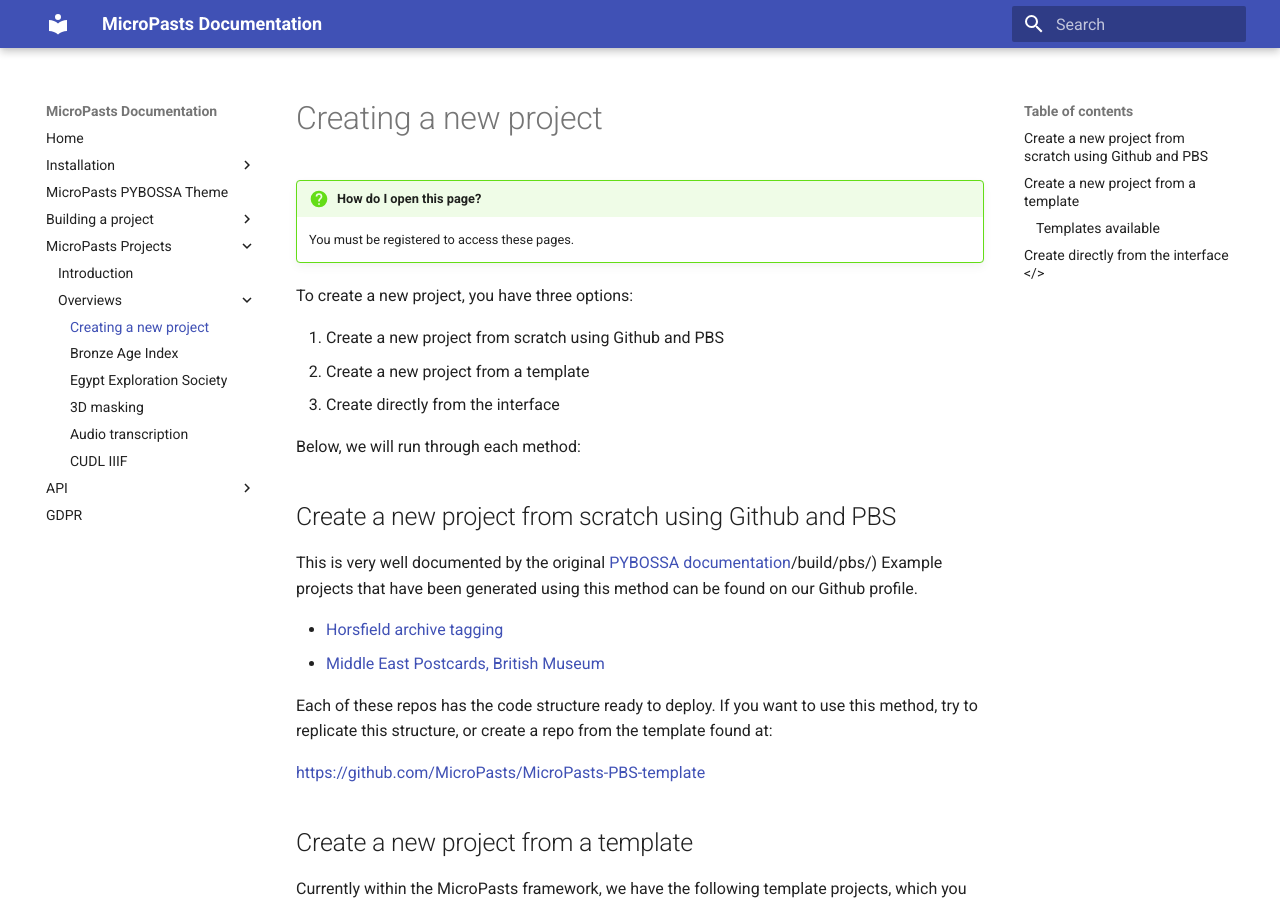
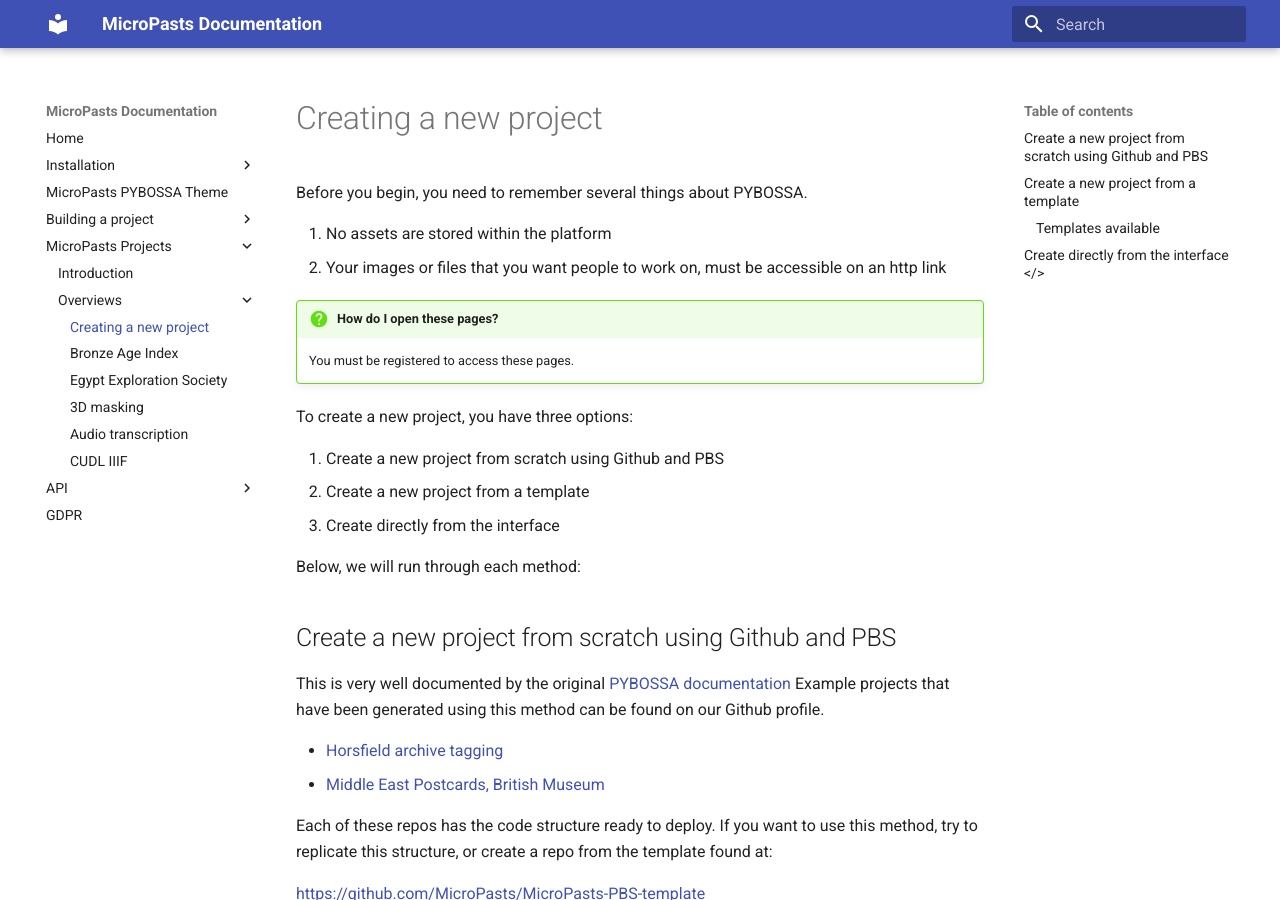
Before and after one commit to MicroPasts/micropasts-docs, an MkDocs documentation site: the page built from docs/projects/creating-a-new-project.md, in a window 1280 px wide and 900 px high. Built offline with MkDocs 1.6.1 and Material for MkDocs 9.7.7, drawn with Linux system fonts in a browser that asks for light colours.

```diff
--- a/docs/projects/creating-a-new-project.md
+++ b/docs/projects/creating-a-new-project.md
@@ -1,6 +1,10 @@
+Before you begin, you need to remember several things about PYBOSSA.
 
+1. No assets are stored within the platform
+2. Your images or files that you want people to work on, must be accessible on
+an http link
 
-!!! question "How do I open this page?"
+!!! question "How do I open these pages?"
 
     You must be registered to access these pages.
 
@@ -14,7 +18,7 @@ Below, we will run through each method:
 
 ## Create a new project from scratch using Github and PBS<a name="method1"></a>
 
-This is very well documented by the original [PYBOSSA documentation]()/build/pbs/)
+This is very well documented by the original [PYBOSSA documentation](/build/pbs/)
 Example projects that have been generated using this method can be found on our Github profile.
 
 * [Horsfield archive tagging](https://github.com/MicroPasts/MicroPasts-Horsfield)
```
Also changed, not shown: docs/projects/cudl.md (+11 -19 lines).
